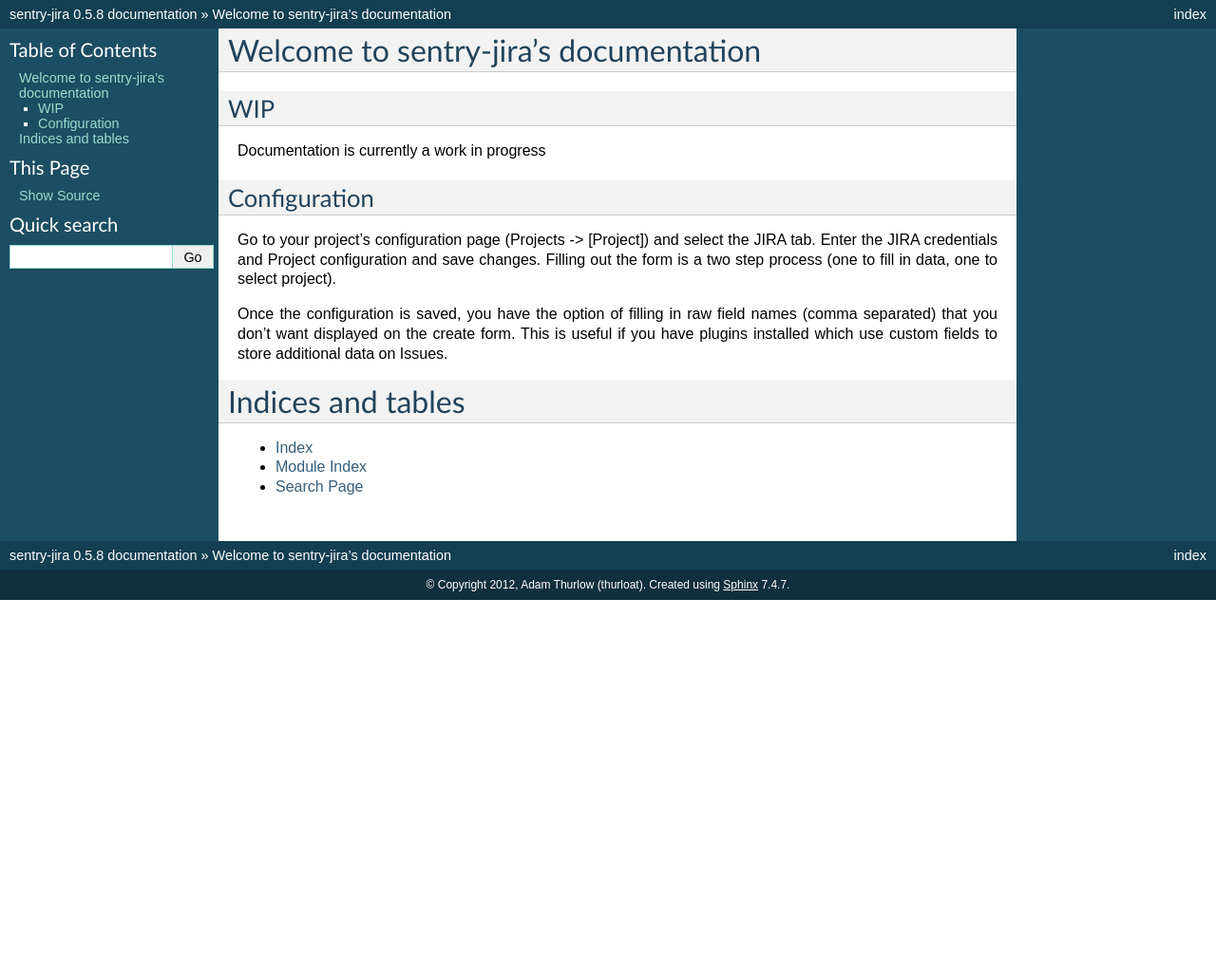
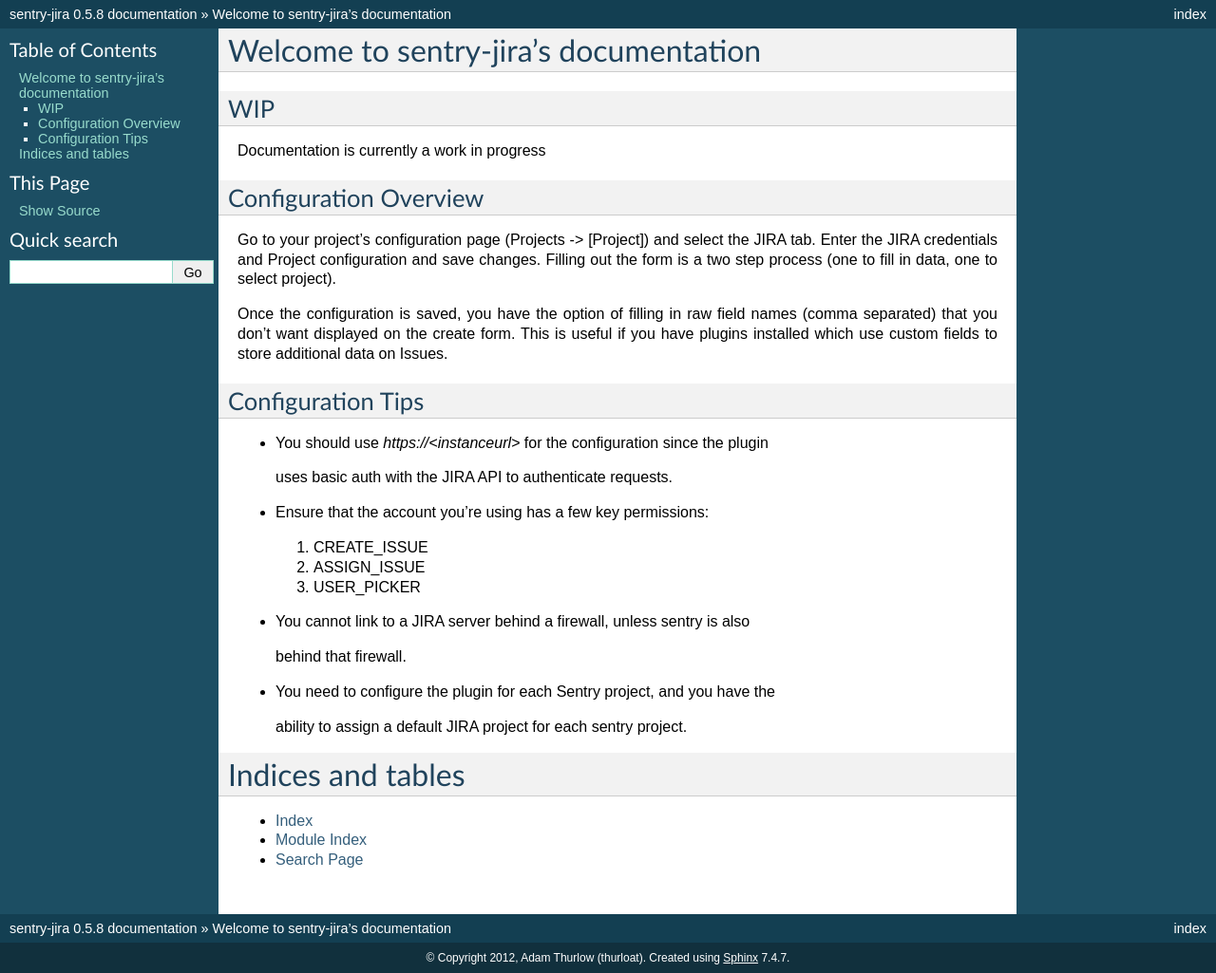
Before and after one commit to getsentry/sentry-jira, a Sphinx documentation site: the page built from docs/source/index.rst, in a window 1280 px wide. Shown: the whole page at 95% size. Built offline with Sphinx 7.4.7, drawn with Linux system fonts in a browser that asks for light colours; before the commit the page ends 900 px from its top, so only the background shows below that.

Commit message:
Updating configuration docs

```diff
--- a/docs/source/index.rst
+++ b/docs/source/index.rst
@@ -12,9 +12,8 @@
 Documentation is currently a work in progress
 
 
-Configuration
--------------
-
+Configuration Overview
+----------------------
 
 Go to your project's configuration page (Projects -> [Project]) and select the
 JIRA tab. Enter the JIRA credentials and Project configuration and save changes.
@@ -26,6 +25,19 @@
 is useful if you have plugins installed which use custom fields to store
 additional data on Issues.
 
+Configuration Tips
+------------------
+
+- You should use `https://<instanceurl>` for the configuration since the plugin
+ uses basic auth with the JIRA API to authenticate requests.
+- Ensure that the account you're using has a few key permissions:
+ 1. CREATE_ISSUE
+ 2. ASSIGN_ISSUE
+ 3. USER_PICKER
+- You cannot link to a JIRA server behind a firewall, unless sentry is also
+ behind that firewall.
+- You need to configure the plugin for each Sentry project, and you have the
+ ability to assign a default JIRA project for each sentry project.
 
 .. toctree::
    :maxdepth: 2
```
